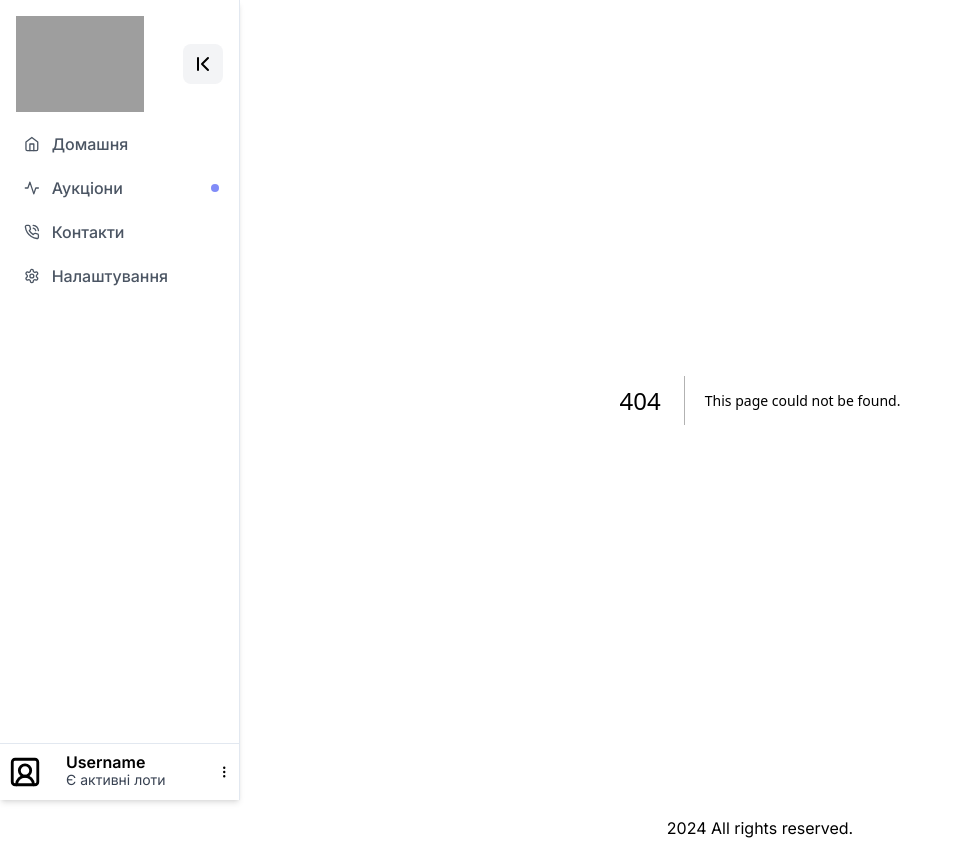
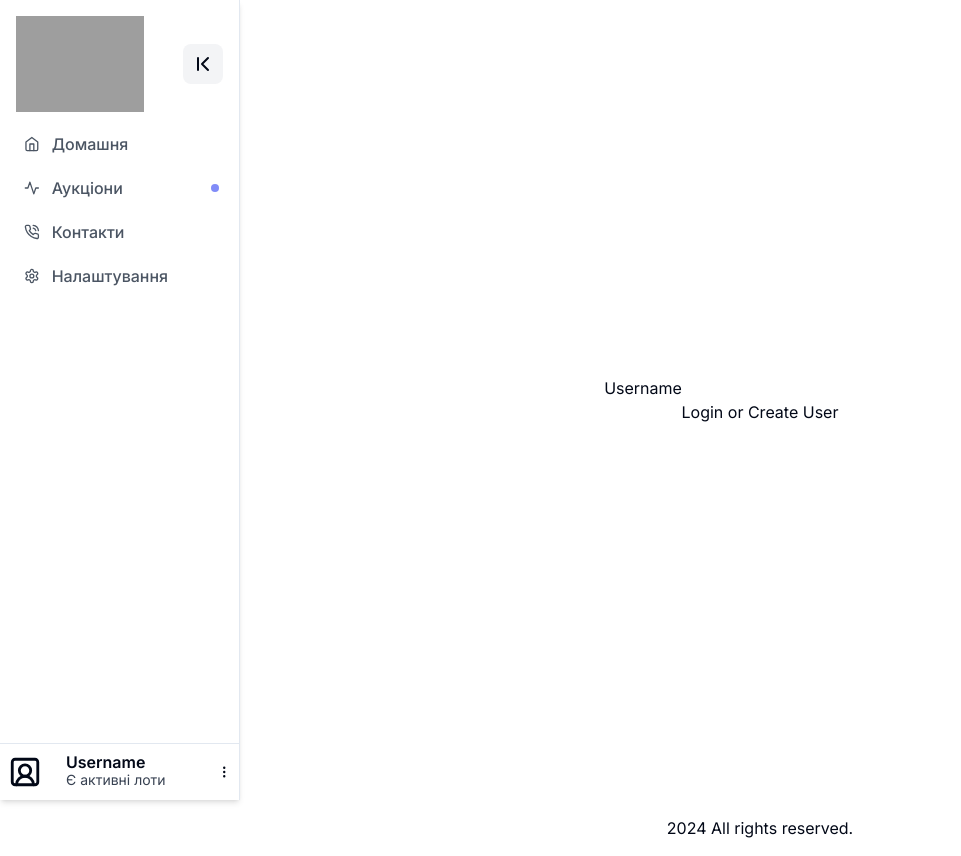
Before and after one commit to DuLL-FoX/int20-Test, a Next.js app: page /login in a window 1280 px wide. Before the commit this address had no page. Shown: the whole page, without its empty margins (0-961 px from the left). Built offline with nearby package versions, Linux system fonts and the light colour scheme; grey boxes are pictures that could not be loaded.

Commit message:
Added simple login for username saving and pulling from cookie

```diff
--- a/package.json
+++ b/package.json
@@ -15,6 +15,7 @@
     "class-variance-authority": "^0.7.0",
     "clsx": "^2.1.0",
     "date-fns": "^3.3.1",
+    "js-cookie": "^3.0.5",
     "lucide-react": "^0.323.0",
     "markdown-draft-js": "^2.4.0",
     "next": "14.1.0",
@@ -29,6 +30,7 @@
     "zod": "^3.22.4"
   },
   "devDependencies": {
+    "@types/js-cookie": "^3.0.6",
     "@types/node": "^20",
     "@types/react": "^18",
     "@types/react-dom": "^18",
--- /dev/null
+++ b/src/app/api/users/route.ts
@@ -0,0 +1,37 @@
+import { db } from "@/lib/db";
+import { NextRequest, NextResponse } from "next/server";
+
+const createResponse = (data: any, status: number) => {
+    return new NextResponse(JSON.stringify(data), {
+        status,
+        headers: {
+            'Content-Type': 'application/json',
+        },
+    });
+};
+
+export async function POST(req: NextRequest) {
+    try {
+        const { username } = await req.json();
+
+        let user = await db.user.findUnique({
+            where: {
+                username: username,
+            },
+        });
+
+        if (!user) {
+            user = await db.user.create({
+                data: {
+                    username: username,
+                },
+            });
+            return createResponse(user, 201);
+        }
+
+        return createResponse(user, 200);
+    } catch (err) {
+        console.error(err);
+        return createResponse({ error: 'An error occurred while processing your request.' }, 500);
+    }
+}
--- /dev/null
+++ b/src/app/login/page.tsx
@@ -0,0 +1,9 @@
+import LoginForm from "@/components/LoginForm";
+
+export default function LoginPage() {
+    return (
+        <div className="flex items-center justify-center h-screen">
+            <LoginForm />
+        </div>
+    );
+}
--- /dev/null
+++ b/src/components/LoginForm.tsx
@@ -0,0 +1,88 @@
+'use client';
+
+import React, { useState, useEffect } from 'react';
+import Cookies from 'js-cookie';
+
+const LoginForm: React.FC = () => {
+    const [username, setUsername] = useState<string>('');
+    const [users, setUsers] = useState<string[]>([]);
+    const [selectedUser, setSelectedUser] = useState<string | null>(null);
+
+
+    useEffect(() => {
+        const storedUsers = Cookies.get('users');
+        const storedSelectedUser = Cookies.get('selectedUser');
+        if (storedUsers) {
+            setUsers(JSON.parse(storedUsers));
+        }
+        if (storedSelectedUser) {
+            setSelectedUser(storedSelectedUser);
+        }
+    }, []);
+
+
+    const handleSubmit = async (event: React.FormEvent) => {
+        event.preventDefault();
+
+        const response = await fetch('http://localhost:3000/api/users', {
+            method: 'POST',
+            headers: {
+                'Content-Type': 'application/json',
+            },
+            body: JSON.stringify({ username }),
+        });
+
+        if (response.ok) {
+            const newUser = await response.json();
+            console.log(newUser);
+
+            const updatedUsers = [...users, newUser.username];
+            setUsers(updatedUsers);
+            Cookies.set('users', JSON.stringify(updatedUsers), { expires: 7 });
+        } else {
+            const error = await response.json();
+            console.error(error);
+        }
+    };
+
+    const handleSelectUser = (username: string) => {
+        setSelectedUser(username);
+        Cookies.set('selectedUser', username, { expires: 7 });
+    };
+
+
+    return (
+        <div>
+            {users.length > 0 && (
+                <div>
+                    <h3>Previous Users</h3>
+                    <ul>
+                        {users.map((user, index) => (
+                            <li key={index} onClick={() => handleSelectUser(user)} style={{cursor: 'pointer'}}>
+                                {user}
+                            </li>
+                        ))}
+                    </ul>
+                </div>
+            )}
+            {selectedUser && <p>Selected User: {selectedUser}</p>}
+            <form onSubmit={handleSubmit}>
+                <div>
+                    <label htmlFor="username">Username</label>
+                    <input
+                        type="username"
+                        id="username"
+                        name="username"
+                        required
+                        onChange={(e) => setUsername(e.target.value)}
+                    />
+                </div>
+                <button type="submit" className="w-full">
+                    Login or Create User
+                </button>
+            </form>
+        </div>
+    );
+};
+
+export default LoginForm;
```
Also changed, not shown: 1 other file (tests, documents, lock files or other folders).
